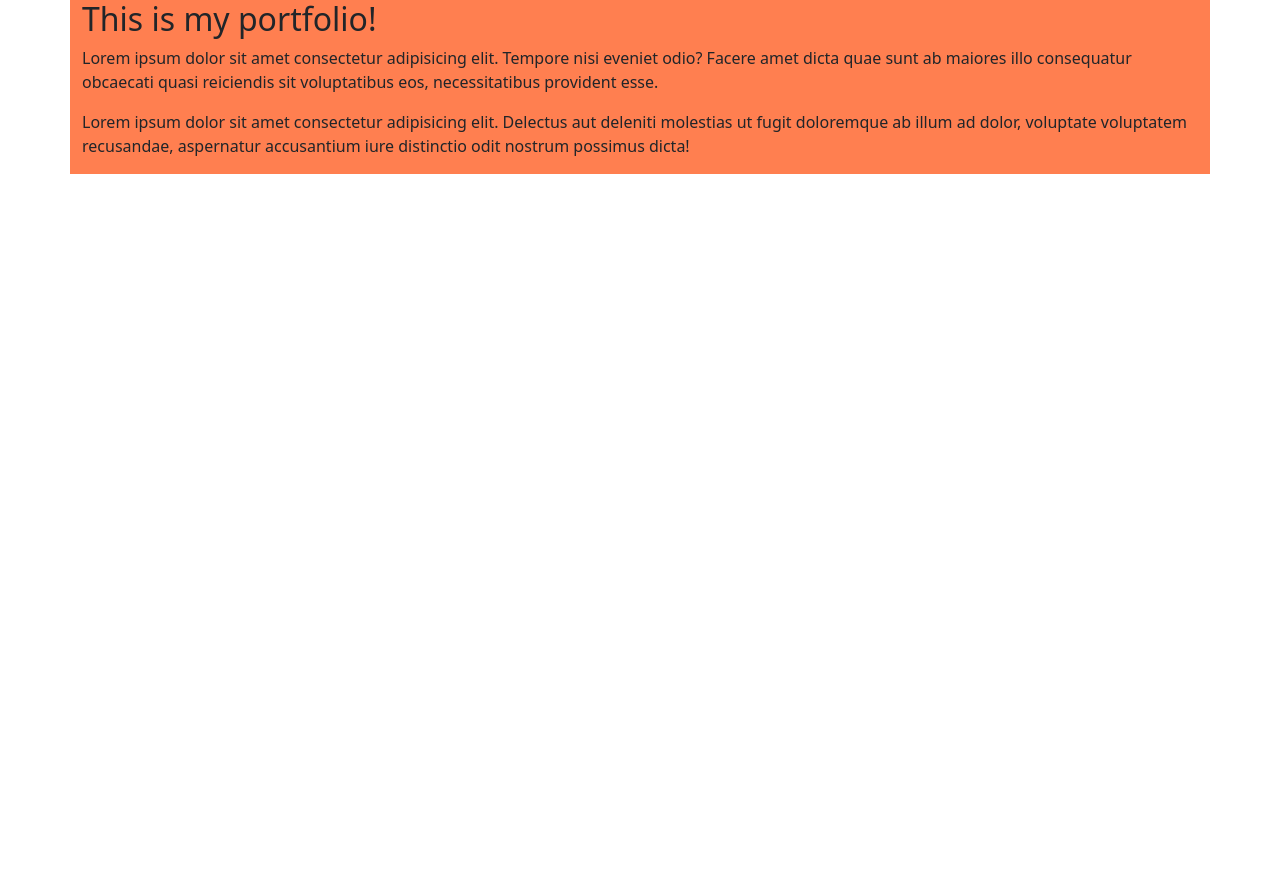
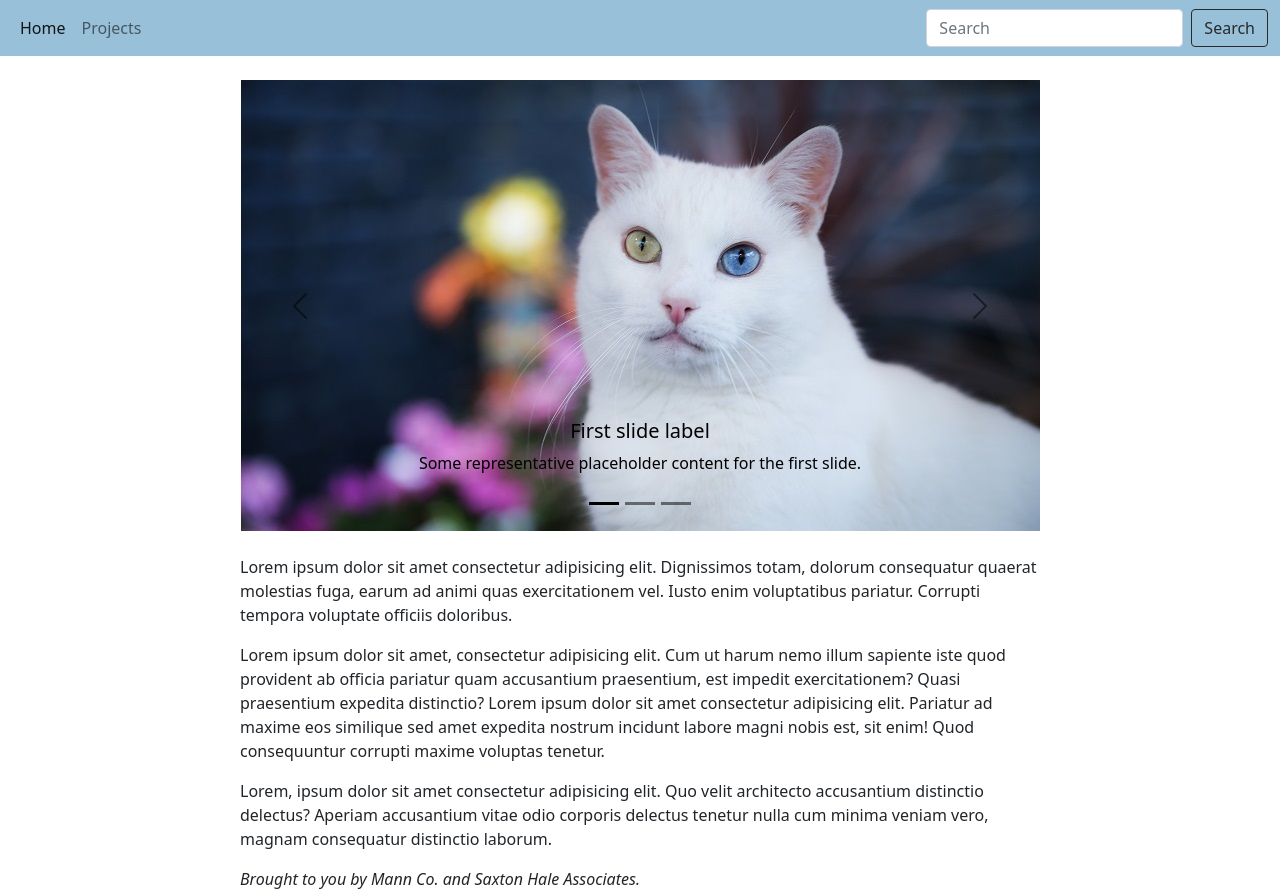
Before and after one commit to chris-santos94/portfolio, a plain HTML site: page index.html in a window 1280 px wide. Before the commit the page ends 800 px from the top, so only its background shows below. Drawn offline with nearby package versions, Linux system fonts and the light colour scheme.

Commit message:
updated content on both .html files to be consistent while navigating across pages

```diff
--- a/index.html
+++ b/index.html
@@ -15,18 +15,86 @@
 </head>
 <body>
 
-<div class="container bg-coral">
-    <div class="row">
-        <div class="col-12">
-            <h2>This is my portfolio!</h2>
-            <p>
-                Lorem ipsum dolor sit amet consectetur adipisicing elit. Tempore nisi eveniet odio? Facere amet dicta quae sunt ab maiores illo consequatur obcaecati quasi reiciendis sit voluptatibus eos, necessitatibus provident esse.
-            </p>
-            <p>
-                Lorem ipsum dolor sit amet consectetur adipisicing elit. Delectus aut deleniti molestias ut fugit doloremque ab illum ad dolor, voluptate voluptatem recusandae, aspernatur accusantium iure distinctio odit nostrum possimus dicta!
-            </p>
+<!-- This is the navigation bar. -->
+
+    <nav class="navbar navbar-expand-lg navbar-light bg-pale">
+        <div class="container-fluid">
+            <ul class="navbar-nav me-auto mb-2 mb-lg-0">
+              <li class="nav-item">
+                <a class="nav-link active" aria-current="page" href="./index.html" active>Home</a>
+              </li>
+              <li class="nav-item">
+                <a class="nav-link" href="./projects.html">Projects</a>
+              </li>
+            </ul>
+            <form class="d-flex">
+              <input class="form-control me-2" type="search" placeholder="Search" aria-label="Search">
+              <button class="btn btn-outline-success" type="submit">Search</button>
+            </form>
+          </div>
         </div>
-    </div>
+      </nav>
+
+<!-- This is a section for carousel items.        -->
+<br>
+<div class="content-container">
+    <div id="carouselExampleDark" class="carousel carousel-dark slide" data-bs-ride="carousel">
+        <div class="carousel-indicators">
+          <button type="button" data-bs-target="#carouselExampleDark" data-bs-slide-to="0" class="active" aria-current="true" aria-label="Slide 1"></button>
+          <button type="button" data-bs-target="#carouselExampleDark" data-bs-slide-to="1" aria-label="Slide 2"></button>
+          <button type="button" data-bs-target="#carouselExampleDark" data-bs-slide-to="2" aria-label="Slide 3"></button>
+        </div>
+        <div class="carousel-inner">
+          <div class="carousel-item active" data-bs-interval="10000">
+            <img src="images/cat3.jpg" class="d-block w-100" alt="...">
+            <div class="carousel-caption d-none d-md-block">
+              <h5>First slide label</h5>
+              <p>Some representative placeholder content for the first slide.</p>
+            </div>
+          </div>
+          <div class="carousel-item" data-bs-interval="2000">
+            <img src="images/cat1.jpg" class="d-block w-100" alt="...">
+            <div class="carousel-caption d-none d-md-block">
+              <h5>Second slide label</h5>
+              <p>Some representative placeholder content for the second slide.</p>
+            </div>
+          </div>
+          <div class="carousel-item">
+            <img src="images/cat2.jpg" class="d-block w-100" alt="...">
+            <div class="carousel-caption d-none d-md-block">
+              <h5>Third slide label</h5>
+              <p>Some representative placeholder content for the third slide.</p>
+            </div>
+          </div>
+        </div>
+        <button class="carousel-control-prev" type="button" data-bs-target="#carouselExampleDark" data-bs-slide="prev">
+          <span class="carousel-control-prev-icon" aria-hidden="true"></span>
+          <span class="visually-hidden">Previous</span>
+        </button>
+        <button class="carousel-control-next" type="button" data-bs-target="#carouselExampleDark" data-bs-slide="next">
+          <span class="carousel-control-next-icon" aria-hidden="true"></span>
+          <span class="visually-hidden">Next</span>
+        </button>
+      </div>
+      <br>
+
+<p>
+    Lorem ipsum dolor sit amet consectetur adipisicing elit. Dignissimos totam, dolorum consequatur quaerat molestias fuga, earum ad animi quas exercitationem vel. Iusto enim voluptatibus pariatur. Corrupti tempora voluptate officiis doloribus.
+</p>
+
+<p>
+    Lorem ipsum dolor sit amet, consectetur adipisicing elit. Cum ut harum nemo illum sapiente iste quod provident ab officia pariatur quam accusantium praesentium, est impedit exercitationem? Quasi praesentium expedita distinctio? Lorem ipsum dolor sit amet consectetur adipisicing elit. Pariatur ad maxime eos similique sed amet expedita nostrum incidunt labore magni nobis est, sit enim! Quod consequuntur corrupti maxime voluptas tenetur.
+</p>
+<p>
+    Lorem, ipsum dolor sit amet consectetur adipisicing elit. Quo velit architecto accusantium distinctio delectus? Aperiam accusantium vitae odio corporis delectus tenetur nulla cum minima veniam vero, magnam consequatur distinctio laborum.
+
+</p>
+    <footer>
+        Brought to you by Mann Co. and Saxton Hale Associates.
+    </footer>
+      </div>
 </div>
+</div>
+
 </body>
 </html>
--- a/styles.css
+++ b/styles.css
@@ -1,3 +1,30 @@
-.bg-coral {
-    background-color: coral;
+.bg-pale {
+    background-color: #98C1D9;
 }
+
+.body {
+    color: #293241;
+    background-color: #E0FBFC;
+}
+
+.btn-outline-success {
+    color: #292929;
+    border-color: #292929;
+}
+
+.content-container {
+    height: 500px;
+    width: 800px;
+    margin: auto;
+}
+
+footer {
+    display: flex;
+    align-content: center;
+    flex-wrap: wrap;
+    font-style: italic;
+}
+
+a:hover {
+    color: #E0FBFC !important;
+}
```
Also changed, not shown: app.js (added, +11 -0 lines), projects.html (+38 -12 lines), images/cat1.jpg (added), images/cat2.jpg (added), images/cat3.jpg (added), 1 other file.
